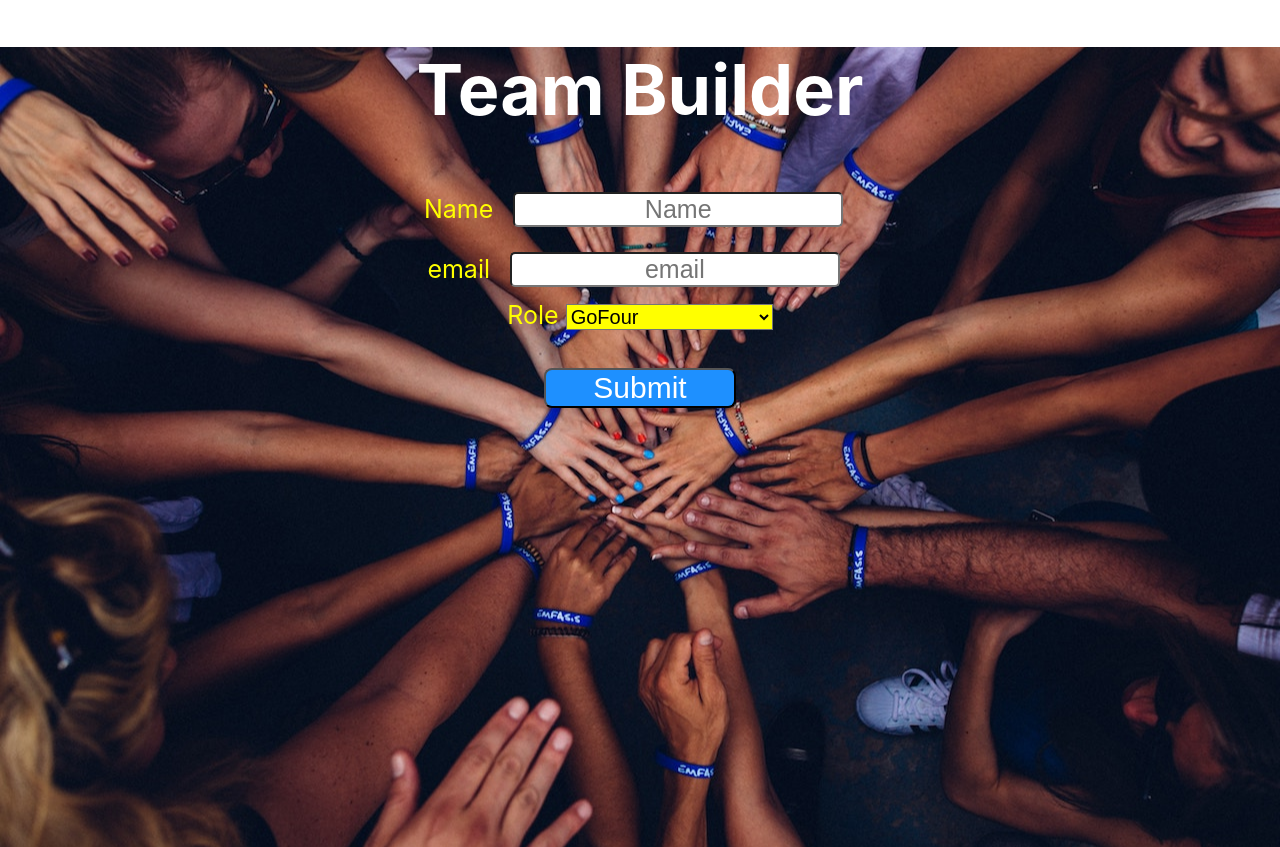
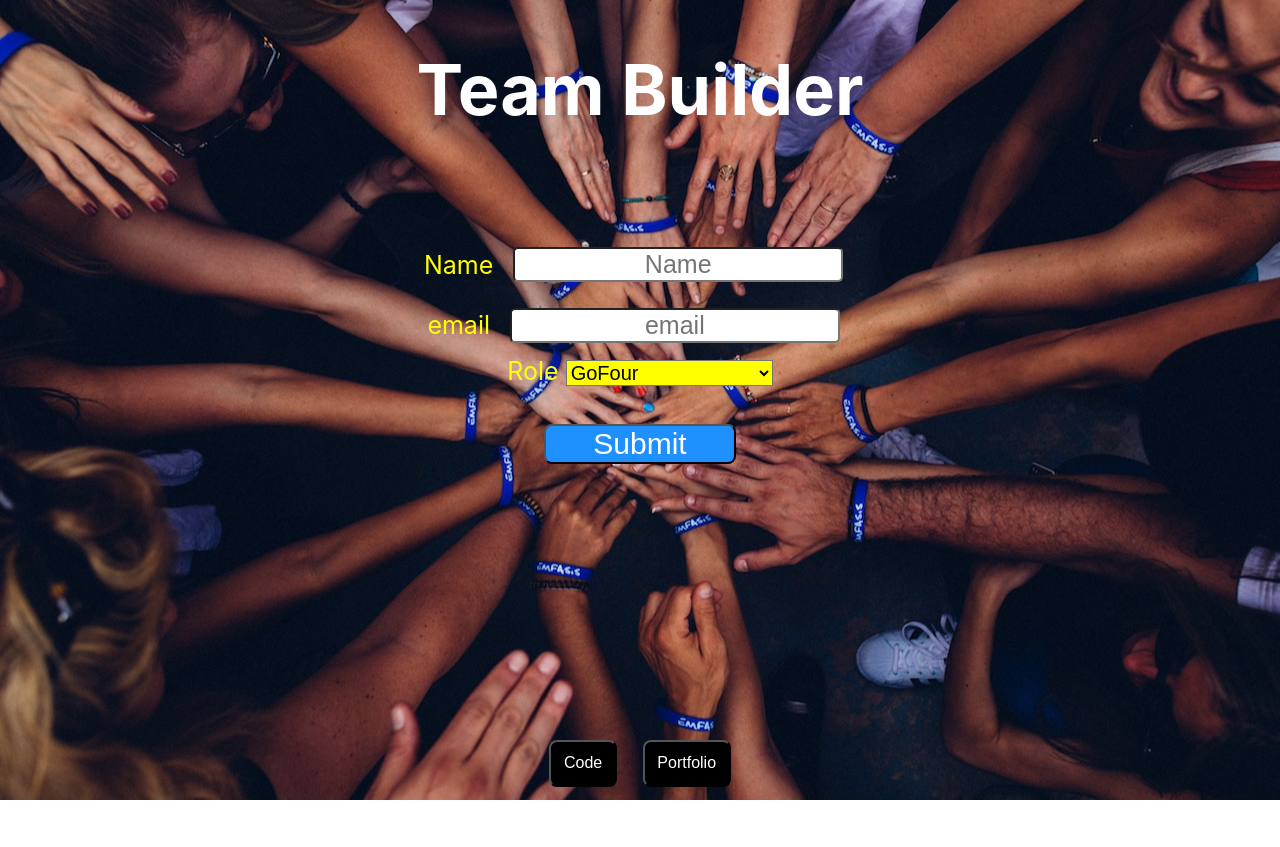
Before and after one commit to bloominstituteoftechnology/team-builder, a React (Create React App) app: page / in a window 1280 px wide. After the commit the page ends 800 px from the top, so only its background shows below. Built offline with nearby package versions, Linux system fonts and the light colour scheme.

Commit message:
Add Path component to project. Place Path Component in App.js. Style.

```diff
--- a/src/App.js
+++ b/src/App.js
@@ -1,6 +1,9 @@
 import React, {useState} from 'react';
+
 import TeamForm from './Components/TeamForm';
 import TeamMember from './Components/TeamMember';
+import Path from './Components/Path';
+
 import styled from "styled-components";
 import bgrnd from "./img/team.jpg";
 
@@ -9,10 +12,13 @@ import './App.css';
 const Container = styled.div`
 background-image: url(${bgrnd});
 background-position: center;
-  background-size: cover;
-  height: 100vh;
-  h1 {color: white;
-  font-size:7rem;}
+background-size: cover;
+display:flex;
+flex-direction:column;
+justify-content:space-between;
+height: 100vh;
+h1 {color: white;
+font-size:7rem;}
 `;
 
 const TeamDiv = styled.div`
@@ -37,6 +43,7 @@ function App() {
         <TeamDiv>
           <TeamMember mates={teamMember}/>
         </TeamDiv>
+        <Path />
       </Container>
     </div>
   );
--- /dev/null
+++ b/src/Components/Path.js
@@ -0,0 +1,33 @@
+import React from 'react'
+import styled from "styled-components";
+
+const Button = styled.button`
+    font-size: 1.6rem;
+    padding: 1%;
+    margin: 1%;
+    border-radius: 8px;
+    background: black;
+    color: white;
+
+    &:hover{
+        background: white;
+        color: black;
+        border: 1px solid black;
+    }
+`;
+
+const Path = () => {
+    return (
+        <div>
+            <a href="https://github.com/J2Macwilliams/team-builder">
+                <Button>Code</Button>
+            </a>
+            <a href="https://j2macwilliams.github.io/My-Portfolio/">
+                <Button>Portfolio</Button>
+            </a>
+
+        </div>
+    )
+}
+
+export default Path
```
